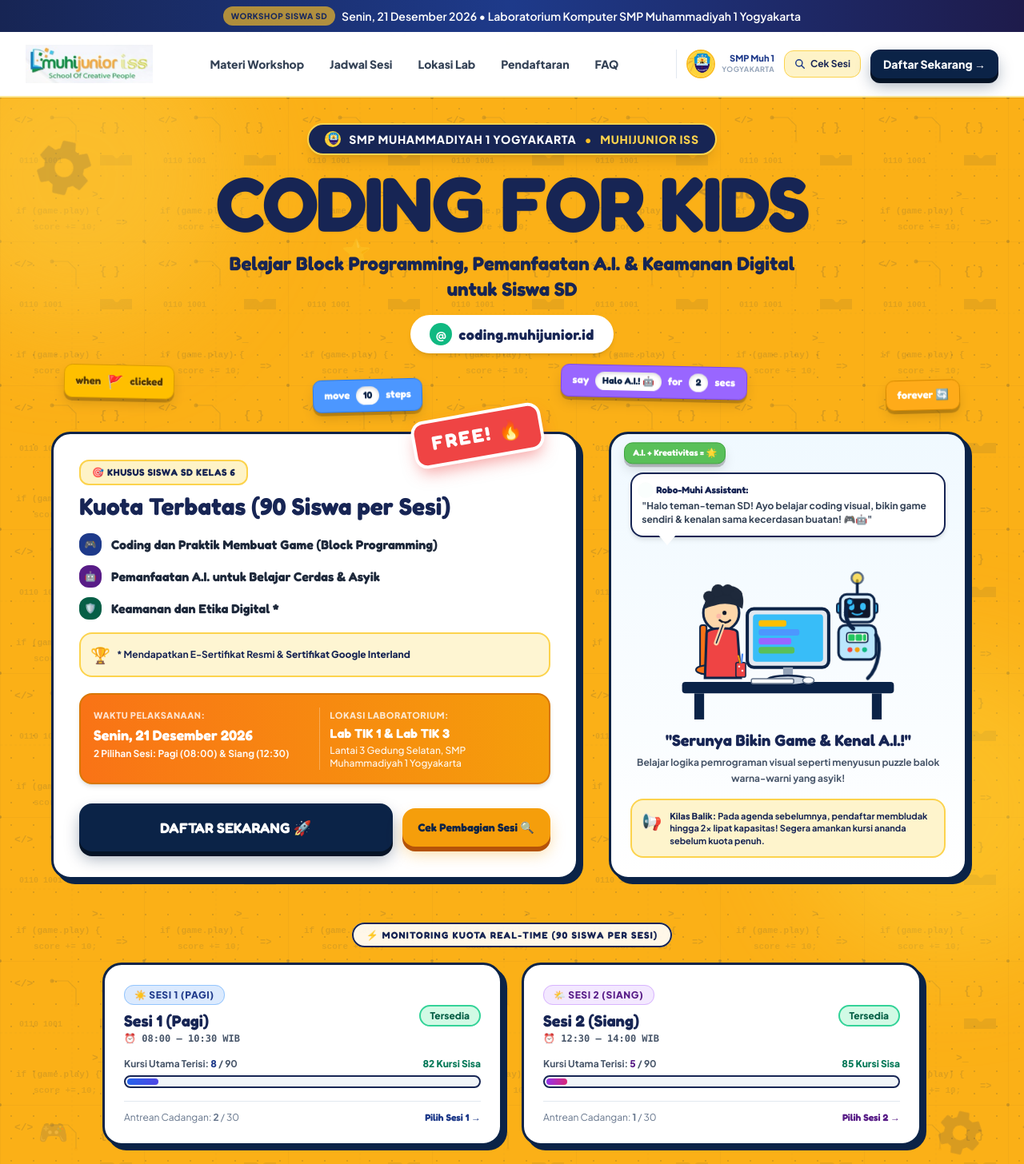
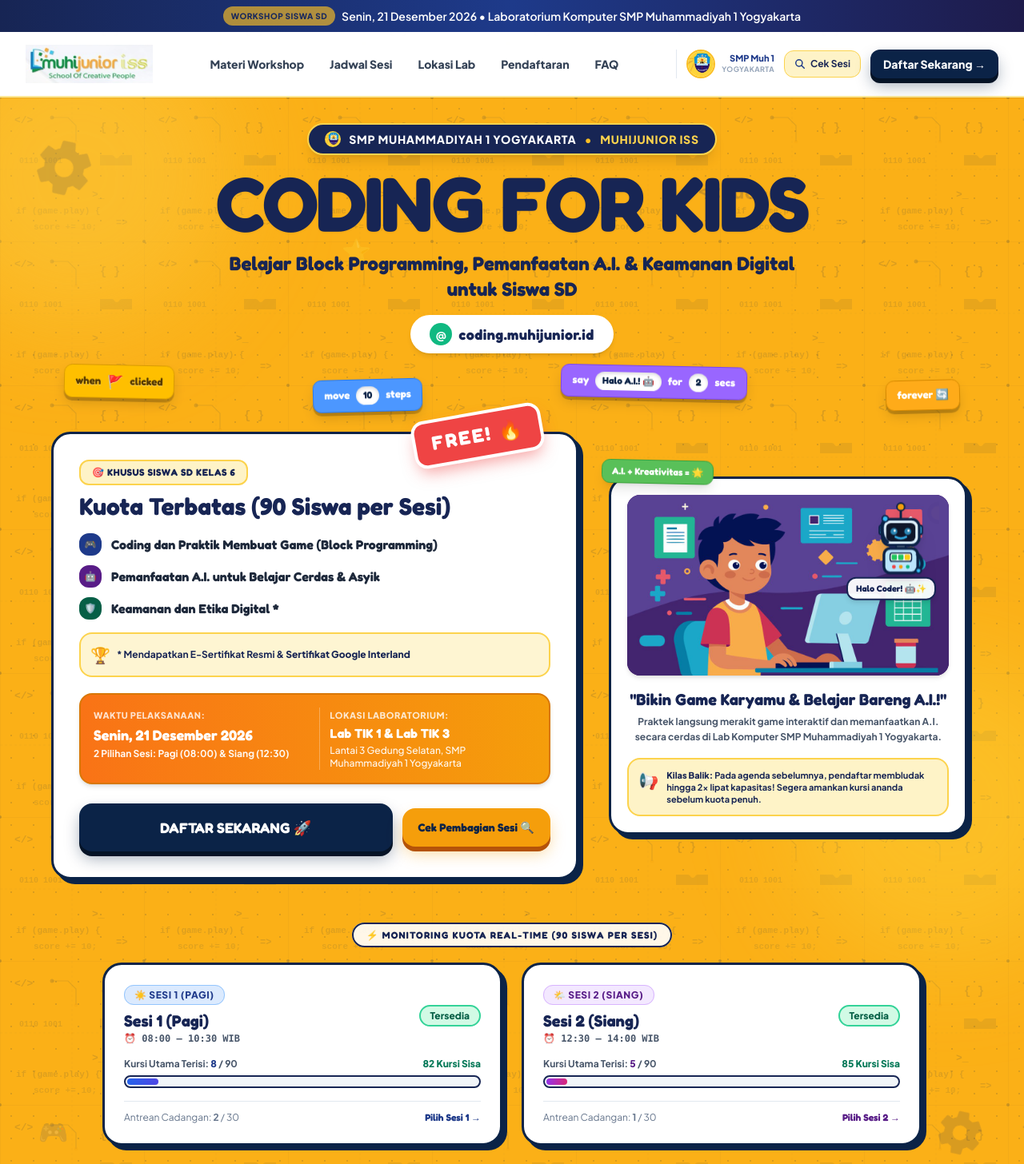
Before and after one commit to marco002-code/codingforkids, a Laravel app: page / in a window 1280 px wide. Shown: the top 1456 px of the page at 80% size. Run offline with Laravel 12, Linux system fonts and the light colour scheme; data comes from the database, SQL or seed files in the repository; some libraries are stand-ins or nearby versions.

Commit message:
feat(ui): update robot card with uploaded kid coder illustration and animated robot companion overlay

```diff
--- a/resources/views/landing.blade.php
+++ b/resources/views/landing.blade.php
@@ -228,139 +228,98 @@
 
                 </div>
 
-                <!-- RIGHT COLUMN (5 cols): Cartoon Robot & Kid Coder Ecosystem -->
+                <!-- RIGHT COLUMN (5 cols): Cartoon Kid Coder with Animated Robot Companion -->
                 <div class="lg:col-span-5 flex flex-col items-center">
 
-                    <!-- Cartoon Robot Ecosystem Container -->
-                    <div class="w-full max-w-md cartoon-box p-6 text-center relative overflow-hidden bg-gradient-to-b from-sky-50 to-white">
+                    <!-- Main Card Container with 3D Cartoon Box -->
+                    <div class="w-full max-w-md cartoon-box p-4 sm:p-5 relative bg-white">
 
-                        <!-- Floating Scratch Block inside Illustration Card -->
-                        <div class="absolute top-3 left-4 z-10 animate-float-gentle">
-                            <div class="scratch-block scratch-operator !text-[11px] !py-1 !px-2.5">
+                        <!-- Floating Scratch Block Badge on Top Left -->
+                        <div class="absolute -top-3.5 -left-3 z-30 animate-float">
+                            <div class="scratch-block scratch-operator !text-xs !py-1.5 !px-3 shadow-lg">
                                 <span>A.I. + Kreativitas = 🌟</span>
                             </div>
                         </div>
 
-                        <!-- Robot Speech Bubble -->
-                        <div class="mt-6 mb-2 bg-white border-2 border-blue-950 rounded-2xl p-3 shadow-md speech-bubble-bottom text-left">
-                            <div class="flex items-center gap-2 text-xs font-black text-blue-950 font-display">
-                                <span class="w-2.5 h-2.5 rounded-full bg-emerald-500 animate-ping"></span>
-                                <span>Robo-Muhi Assistant:</span>
+                        <!-- Image Container with Animated Robot Overlay -->
+                        <div class="relative rounded-2xl overflow-hidden border-3 border-blue-950 shadow-md bg-purple-950 aspect-video group">
+                            <!-- High-Res Kid Coder Illustration -->
+                            <img src="/images/kid-coder-illustration.jpg" alt="Coding for Kids & A.I. - SMP Muhammadiyah 1 Yogyakarta" class="w-full h-full object-cover transition-transform duration-700 group-hover:scale-105">
+
+                            <!-- Animated Robot Assistant Overlay (Floating dynamically on top-right) -->
+                            <div class="absolute top-2.5 right-2 sm:right-3 z-20 animate-float-gentle">
+                                <div class="relative">
+                                    <!-- Robot Speech Bubble -->
+                                    <div class="absolute -bottom-8 right-0 sm:right-1 bg-white/95 backdrop-blur-xs text-blue-950 text-[10px] sm:text-[11px] font-black font-display py-1 px-2.5 rounded-xl shadow-md border-2 border-blue-950 whitespace-nowrap animate-bounce">
+                                        Halo Coder! 🤖✨
+                                    </div>
+
+                                    <!-- Animated Cute Robot Assistant SVG -->
+                                    <div class="w-20 h-20 sm:w-24 sm:h-24 filter drop-shadow-xl">
+                                        <svg class="w-full h-full" viewBox="0 0 100 100" fill="none" xmlns="http://www.w3.org/2000/svg">
+                                            <!-- Antenna with Pulsing Golden Bulb -->
+                                            <line x1="50" y1="26" x2="50" y2="10" stroke="#0b2347" stroke-width="3" stroke-linecap="round"/>
+                                            <circle cx="50" cy="8" r="6" fill="#facc15" stroke="#0b2347" stroke-width="2.5" class="animate-ping"/>
+                                            <circle cx="50" cy="8" r="5" fill="#f59e0b" stroke="#0b2347" stroke-width="2"/>
+
+                                            <!-- Robot Ears -->
+                                            <rect x="22" y="32" width="6" height="12" rx="3" fill="#38bdf8" stroke="#0b2347" stroke-width="2"/>
+                                            <rect x="72" y="32" width="6" height="12" rx="3" fill="#38bdf8" stroke="#0b2347" stroke-width="2"/>
+
+                                            <!-- Robot Head Box -->
+                                            <rect x="26" y="24" width="48" height="34" rx="10" fill="#e0f2fe" stroke="#0b2347" stroke-width="3.5"/>
+                                            <!-- Dark Glass Visor -->
+                                            <rect x="31" y="29" width="38" height="24" rx="6" fill="#0f172a"/>
+                                            <!-- Cyan Glowing Eyes -->
+                                            <circle cx="41" cy="40" r="4.5" fill="#38bdf8" class="animate-pulse"/>
+                                            <circle cx="59" cy="40" r="4.5" fill="#38bdf8" class="animate-pulse"/>
+                                            <circle cx="42" cy="39" r="1.5" fill="#ffffff"/>
+                                            <circle cx="60" cy="39" r="1.5" fill="#ffffff"/>
+                                            <!-- Smile Curve -->
+                                            <path d="M43 47Q50 51 57 47" stroke="#38bdf8" stroke-width="2.5" stroke-linecap="round"/>
+
+                                            <!-- Robot Neck -->
+                                            <rect x="44" y="58" width="12" height="6" fill="#64748b" stroke="#0b2347" stroke-width="2"/>
+
+                                            <!-- Robot Body -->
+                                            <rect x="28" y="62" width="44" height="32" rx="8" fill="#bae6fd" stroke="#0b2347" stroke-width="3.5"/>
+                                            <!-- Energy Battery Meter in Chest -->
+                                            <rect x="36" y="68" width="28" height="11" rx="3" fill="#ffffff" stroke="#0b2347" stroke-width="1.5"/>
+                                            <rect x="38" y="70" width="7" height="7" rx="1.5" fill="#22c55e"/>
+                                            <rect x="46.5" y="70" width="7" height="7" rx="1.5" fill="#22c55e"/>
+                                            <rect x="55" y="70" width="7" height="7" rx="1.5" fill="#facc15"/>
+                                            <!-- Chest Buttons -->
+                                            <circle cx="41" cy="86" r="2.5" fill="#ef4444"/>
+                                            <circle cx="50" cy="86" r="2.5" fill="#f59e0b"/>
+                                            <circle cx="59" cy="86" r="2.5" fill="#10b981"/>
+
+                                            <!-- Left Arm Waving -->
+                                            <g class="animate-wave">
+                                                <path d="M28 68C18 64 12 50 16 42" stroke="#0b2347" stroke-width="4.5" stroke-linecap="round"/>
+                                                <circle cx="16" cy="40" r="4" fill="#38bdf8" stroke="#0b2347" stroke-width="2"/>
+                                            </g>
+
+                                            <!-- Right Arm Resting -->
+                                            <path d="M72 70C78 76 80 84 74 90" stroke="#0b2347" stroke-width="4.5" stroke-linecap="round"/>
+                                            <circle cx="73" cy="91" r="3.5" fill="#38bdf8" stroke="#0b2347" stroke-width="2"/>
+                                        </svg>
+                                    </div>
+                                </div>
                             </div>
-                            <p class="text-xs text-slate-700 font-bold mt-1 leading-snug">
-                                "Halo teman-teman SD! Ayo belajar coding visual, bikin game sendiri &amp; kenalan sama kecerdasan buatan! 🎮🤖"
+                        </div>
+
+                        <!-- Card Caption -->
+                        <div class="mt-4 text-center">
+                            <h4 class="font-display font-black text-xl text-blue-950">
+                                "Bikin Game Karyamu &amp; Belajar Bareng A.I.!"
+                            </h4>
+                            <p class="text-xs text-slate-600 font-bold mt-1 leading-relaxed">
+                                Praktek langsung merakit game interaktif dan memanfaatkan A.I. secara cerdas di Lab Komputer SMP Muhammadiyah 1 Yogyakarta.
                             </p>
                         </div>
 
-                        <!-- SVG: Cartoon Robot & Kid Coder Side-by-Side -->
-                        <div class="w-full h-56 mx-auto relative flex items-center justify-center my-2">
-                            <svg class="w-full h-full" viewBox="0 0 320 220" fill="none" xmlns="http://www.w3.org/2000/svg">
-                                <!-- Desk -->
-                                <rect x="30" y="170" width="260" height="14" rx="4" fill="#0b2347"/>
-                                <rect x="45" y="184" width="12" height="32" fill="#0b2347"/>
-                                <rect x="263" y="184" width="12" height="32" fill="#0b2347"/>
-
-                                <!-- Computer Monitor with Scratch Blocks -->
-                                <rect x="110" y="80" width="100" height="72" rx="8" fill="#e2e8f0" stroke="#0b2347" stroke-width="4"/>
-                                <rect x="117" y="87" width="86" height="58" rx="4" fill="#38bdf8"/>
-                                <!-- Mini Scratch Blocks on screen -->
-                                <rect x="124" y="94" width="34" height="8" rx="3" fill="#ffbf00"/>
-                                <rect x="124" y="105" width="50" height="8" rx="3" fill="#4c97ff"/>
-                                <rect x="124" y="116" width="40" height="8" rx="3" fill="#9966ff"/>
-                                <rect x="124" y="127" width="44" height="8" rx="3" fill="#59c059"/>
-                                <!-- Monitor Stand -->
-                                <rect x="154" y="152" width="12" height="18" fill="#94a3b8"/>
-                                <ellipse cx="160" cy="168" rx="26" ry="6" fill="#cbd5e1" stroke="#0b2347" stroke-width="2.5"/>
-                                <!-- Keyboard & Mouse -->
-                                <rect x="115" y="166" width="52" height="6" rx="2" fill="#f8fafc" stroke="#64748b" stroke-width="1.5"/>
-                                <ellipse cx="185" cy="168" rx="7" ry="4" fill="#f8fafc" stroke="#64748b" stroke-width="1.5"/>
-
-                                <!-- FRIENDLY CARTOON ROBOT (Right Side) -->
-                                <g class="animate-float-gentle">
-                                    <!-- Robot Antenna -->
-                                    <line x1="245" y1="65" x2="245" y2="48" stroke="#0b2347" stroke-width="3.5" stroke-linecap="round"/>
-                                    <circle cx="245" cy="45" r="7" fill="#facc15" stroke="#0b2347" stroke-width="2.5" class="animate-pulse"/>
-
-                                    <!-- Robot Ears -->
-                                    <rect x="220" y="76" width="6" height="12" rx="3" fill="#38bdf8" stroke="#0b2347" stroke-width="2"/>
-                                    <rect x="264" y="76" width="6" height="12" rx="3" fill="#38bdf8" stroke="#0b2347" stroke-width="2"/>
-
-                                    <!-- Robot Head -->
-                                    <rect x="224" y="65" width="42" height="34" rx="8" fill="#e0f2fe" stroke="#0b2347" stroke-width="3"/>
-                                    <!-- Screen Face -->
-                                    <rect x="229" y="70" width="32" height="24" rx="4" fill="#0f172a"/>
-                                    <!-- Cyan Glowing Eyes -->
-                                    <ellipse cx="238" cy="80" rx="3.5" ry="4.5" fill="#38bdf8"/>
-                                    <ellipse cx="252" cy="80" rx="3.5" ry="4.5" fill="#38bdf8"/>
-                                    <path d="M239 88Q245 92 251 88" stroke="#38bdf8" stroke-width="2" stroke-linecap="round"/>
-
-                                    <!-- Robot Body -->
-                                    <rect x="222" y="103" width="46" height="42" rx="8" fill="#bae6fd" stroke="#0b2347" stroke-width="3"/>
-                                    <!-- Chest Meter / Battery -->
-                                    <rect x="232" y="112" width="26" height="12" rx="3" fill="#ffffff" stroke="#0b2347" stroke-width="1.5"/>
-                                    <rect x="234" y="114" width="8" height="8" rx="1.5" fill="#22c55e"/>
-                                    <rect x="243" y="114" width="8" height="8" rx="1.5" fill="#22c55e"/>
-                                    <rect x="252" y="114" width="4" height="8" rx="1.5" fill="#22c55e"/>
-                                    <!-- Robot Buttons -->
-                                    <circle cx="236" cy="133" r="3" fill="#ef4444"/>
-                                    <circle cx="245" cy="133" r="3" fill="#f59e0b"/>
-                                    <circle cx="254" cy="133" r="3" fill="#10b981"/>
-
-                                    <!-- Waving Robot Arm (Left side of robot) -->
-                                    <g class="animate-wave">
-                                        <path d="M222 110C210 105 204 90 208 82" stroke="#0b2347" stroke-width="5" stroke-linecap="round"/>
-                                        <circle cx="208" cy="80" r="4" fill="#38bdf8" stroke="#0b2347" stroke-width="2"/>
-                                    </g>
-                                    <!-- Right Arm resting on desk -->
-                                    <path d="M268 115C275 125 272 155 258 168" stroke="#0b2347" stroke-width="4.5" stroke-linecap="round"/>
-                                </g>
-
-                                <!-- HAPPY KID CODER (Left Side, Red Shirt like Poster) -->
-                                <g>
-                                    <!-- Chair back -->
-                                    <rect x="52" y="100" width="8" height="60" rx="3" fill="#f97316" stroke="#0b2347" stroke-width="2"/>
-                                    <ellipse cx="65" cy="155" rx="18" ry="6" fill="#f97316" stroke="#0b2347" stroke-width="2"/>
-
-                                    <!-- Kid Head -->
-                                    <circle cx="78" cy="85" r="22" fill="#fed7aa" stroke="#0b2347" stroke-width="3"/>
-                                    <!-- Dark Curly Hair -->
-                                    <path d="M58 80C56 62 70 52 88 52C102 52 108 64 104 80C94 74 82 72 70 76C64 77 60 79 58 80Z" fill="#1e293b"/>
-                                    <circle cx="63" cy="65" r="7" fill="#1e293b"/>
-                                    <circle cx="74" cy="58" r="8" fill="#1e293b"/>
-                                    <circle cx="86" cy="57" r="7" fill="#1e293b"/>
-                                    <circle cx="97" cy="63" r="7" fill="#1e293b"/>
-
-                                    <!-- Kid Face: Smile & Eyes -->
-                                    <circle cx="82" cy="85" r="2.5" fill="#0f172a"/>
-                                    <path d="M76 94Q83 100 89 94" stroke="#0f172a" stroke-width="2.5" stroke-linecap="round"/>
-                                    <!-- Rosy Cheek -->
-                                    <circle cx="75" cy="89" r="3" fill="#fca5a5" opacity="0.6"/>
-
-                                    <!-- Red Shirt Body -->
-                                    <path d="M60 110C60 106 68 104 80 104C92 104 98 106 98 110L102 165H58L60 110Z" fill="#ef4444" stroke="#0b2347" stroke-width="3"/>
-                                    <!-- Arm on Chin (Curious coder pose like poster) -->
-                                    <path d="M72 122L80 100" stroke="#fed7aa" stroke-width="6" stroke-linecap="round"/>
-                                    <path d="M72 122L80 100" stroke="#0b2347" stroke-width="1.5" stroke-linecap="round"/>
-
-                                    <!-- Desk Accessories: Pen cup with dots -->
-                                    <rect x="96" y="146" width="12" height="18" rx="2" fill="#ef4444" stroke="#0b2347" stroke-width="1.5"/>
-                                    <circle cx="100" cy="151" r="1.2" fill="#fff"/>
-                                    <circle cx="104" cy="156" r="1.2" fill="#fff"/>
-                                    <line x1="99" y1="138" x2="101" y2="146" stroke="#f59e0b" stroke-width="2" stroke-linecap="round"/>
-                                    <line x1="104" y1="136" x2="103" y2="146" stroke="#3b82f6" stroke-width="2" stroke-linecap="round"/>
-                                </g>
-                            </svg>
-                        </div>
-
-                        <h4 class="font-display font-black text-xl text-blue-950 mt-1">
-                            "Serunya Bikin Game &amp; Kenal A.I.!"
-                        </h4>
-                        <p class="text-xs text-slate-600 font-bold mt-1 leading-relaxed">
-                            Belajar logika pemrograman visual seperti menyusun puzzle balok warna-warni yang asyik!
-                        </p>
-
                         <!-- Previous Agenda Social Proof Badge -->
-                        <div class="mt-4 p-3 rounded-2xl bg-amber-100/90 border-2 border-amber-300 text-left flex items-start gap-2.5">
+                        <div class="mt-4 p-3 rounded-2xl bg-amber-100 border-2 border-amber-300 text-left flex items-start gap-2.5">
                             <span class="text-xl">📢</span>
                             <p class="text-[11px] text-blue-950 leading-snug font-bold">
                                 <strong>Kilas Balik:</strong> Pada agenda sebelumnya, pendaftar membludak hingga 2x lipat kapasitas! Segera amankan kursi ananda sebelum kuota penuh.
```
Also changed, not shown: public/images/kid-coder-illustration.jpg (added).
